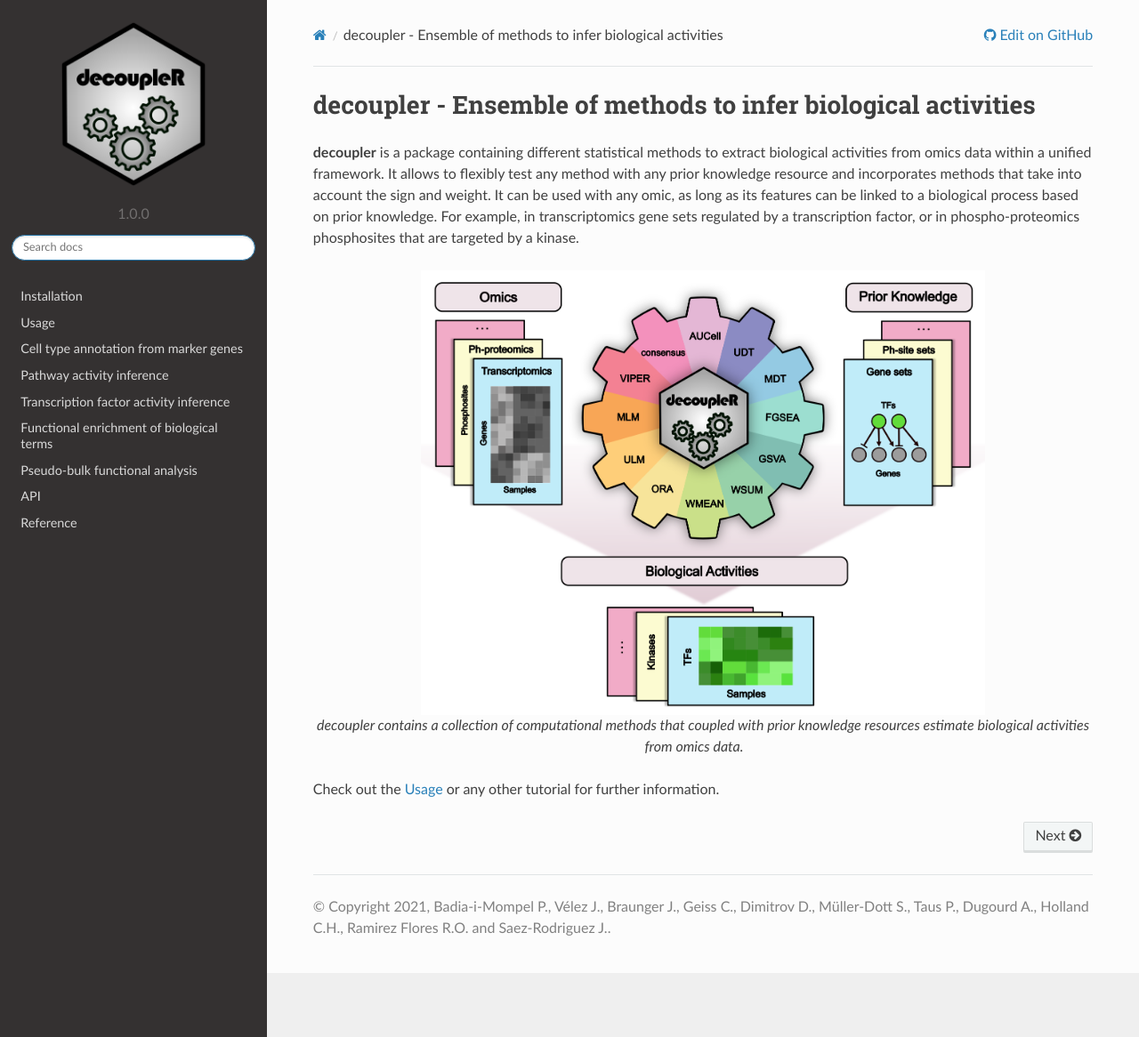
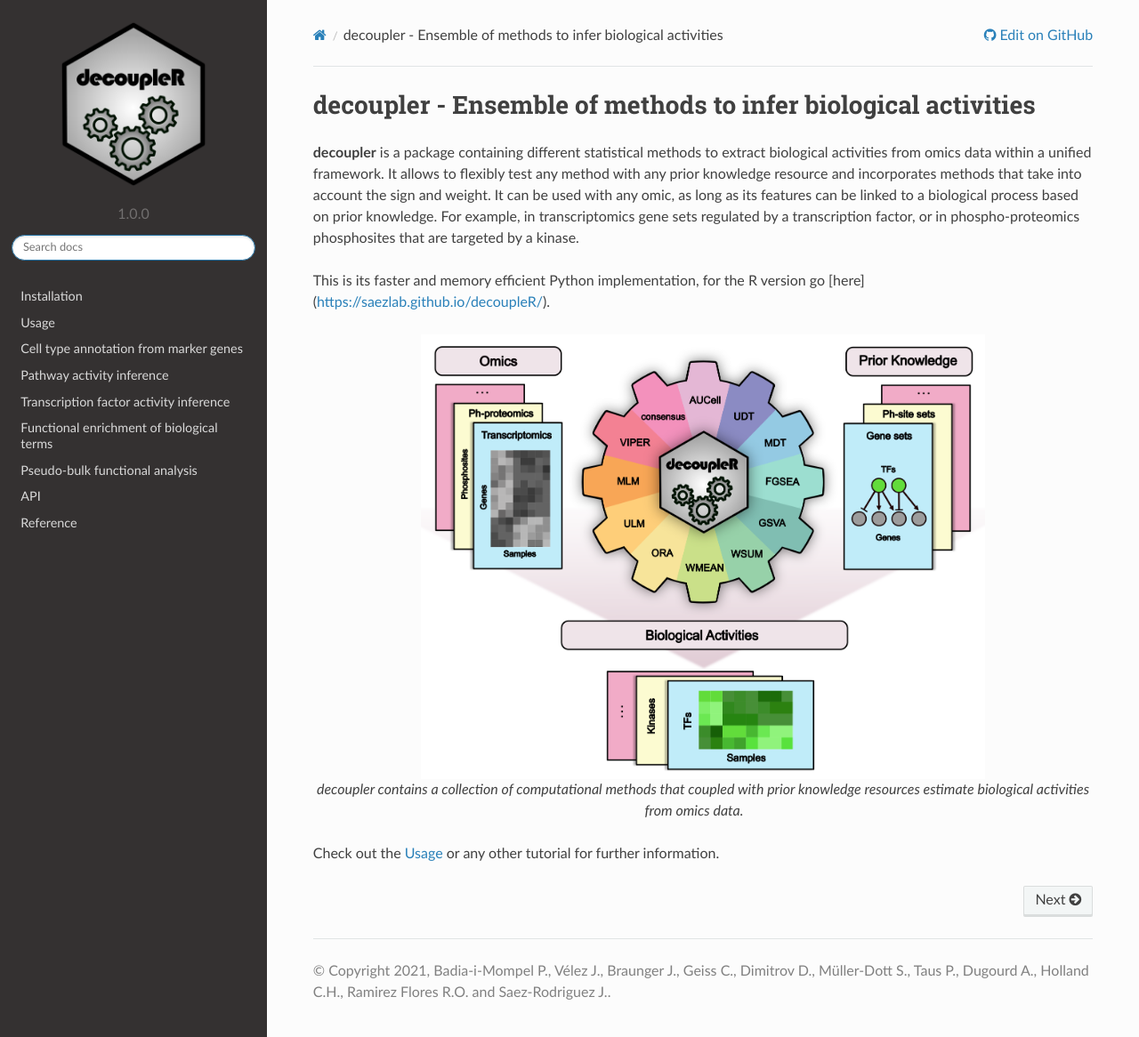
Before and after one commit to saezlab/decoupler-py, a Sphinx documentation site: the page built from docs/source/index.rst, in a window 1280 px wide and 1166 px high. Shown: the whole window at 89% size. Built offline with Sphinx 7.4.7 and the Read the Docs theme 2.0.0, drawn with Linux system fonts in a browser that asks for light colours.

Commit message:
Updated index

```diff
--- a/docs/source/index.rst
+++ b/docs/source/index.rst
@@ -2,6 +2,8 @@ decoupler - Ensemble of methods to infer biological activities
 ==============================================================
 
 **decoupler** is a package containing different statistical methods to extract biological activities from omics data within a unified framework. It allows to flexibly test any method with any prior knowledge resource and incorporates methods that take into account the sign and weight. It can be used with any omic, as long as its features can be linked to a biological process based on prior knowledge. For example, in transcriptomics gene sets regulated by a transcription factor, or in phospho-proteomics phosphosites that are targeted by a kinase.
+
+This is its faster and memory efficient Python implementation, for the R version go [here](https://saezlab.github.io/decoupleR/).
 
 .. figure:: graphical_abstract.png
    :height: 500px
```
